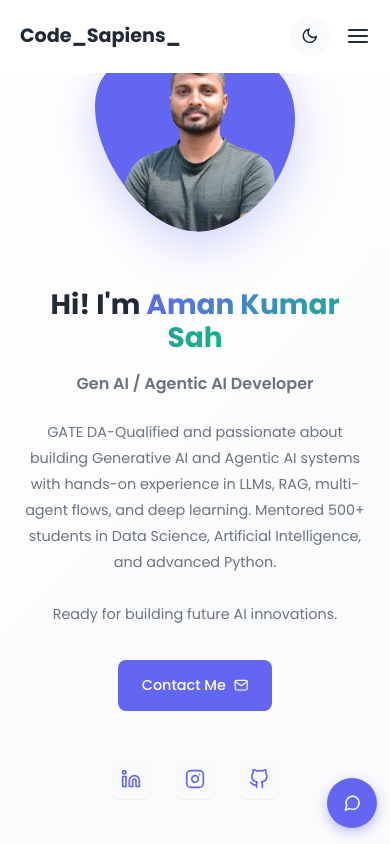
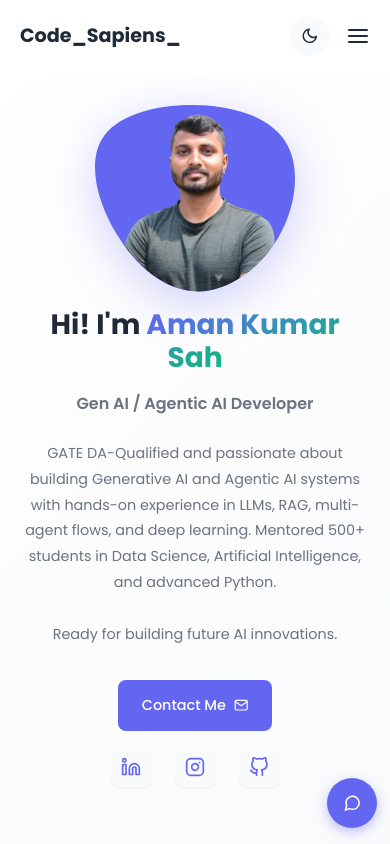
Before and after one commit to Amankumar014/my_portfolio, a React (Create React App) app in the folder frontend/: page / in a window 390 px wide. Shown: the top 844 px of the page. Built offline with nearby package versions, Linux system fonts and the light colour scheme.

Commit message:
fix the small devices responsiveness issue

```diff
--- a/frontend/src/components/Home.css
+++ b/frontend/src/components/Home.css
@@ -47,12 +47,23 @@
 .home__img {
   position: relative;
   justify-self: center;
+  display: flex;
+  align-items: center;
+  justify-content: center;
 }
 
 .home__blob {
   width: 300px;
   fill: var(--primary-color);
   filter: drop-shadow(0 12px 24px rgba(99, 102, 241, 0.3));
+  display: block;
+  padding-top: 0.5rem;
+  overflow: visible;
+}
+
+.home__blob svg {
+  display: block;
+  overflow: visible;
 }
 
 .home__blob-img {
@@ -144,12 +155,17 @@
 
   .home__blob {
     width: 250px;
+    padding-top: 0.75rem;
   }
 }
 
 @media screen and (max-width: 768px) {
   .home {
-    padding-top: 4rem;
+    padding-top: 5rem;
+  }
+
+  .home__img {
+    margin-top: 0.5rem;
   }
 
   .home__title {
@@ -166,6 +182,7 @@
 
   .home__blob {
     width: 200px;
+    padding-top: 1rem;
   }
 
   .home__social-icon {
@@ -176,8 +193,22 @@
 }
 
 @media screen and (max-width: 480px) {
+  .home {
+    padding-top: 5.5rem;
+  }
+
   .home__container {
     padding: 0 1rem;
+    gap: 1rem;
+  }
+
+  .home__img {
+    margin-top: 2rem;
+  }
+
+  .home__blob {
+    width: 200px;
+    padding-top: 1rem;
   }
 
   .home__title {
```
